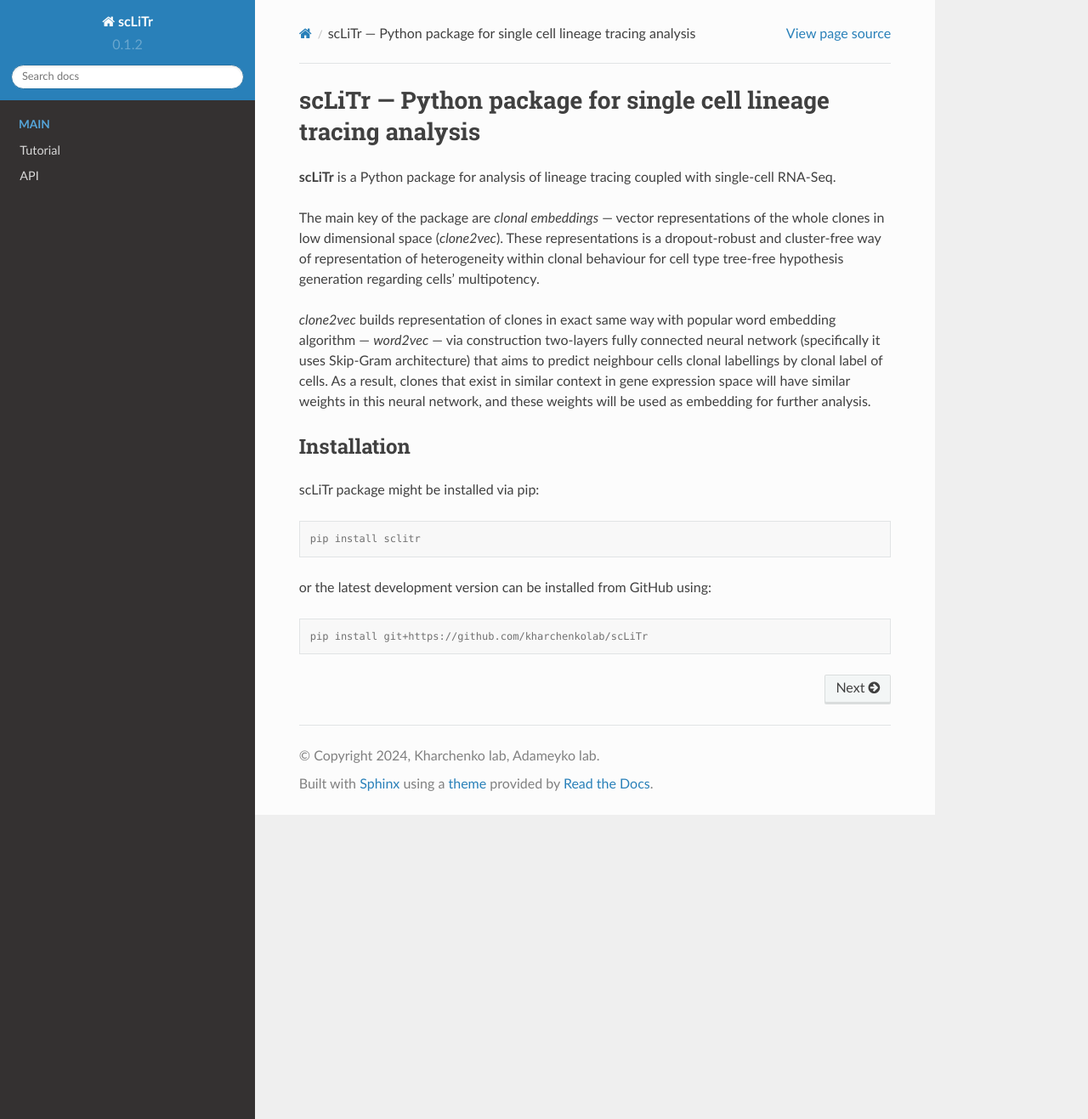
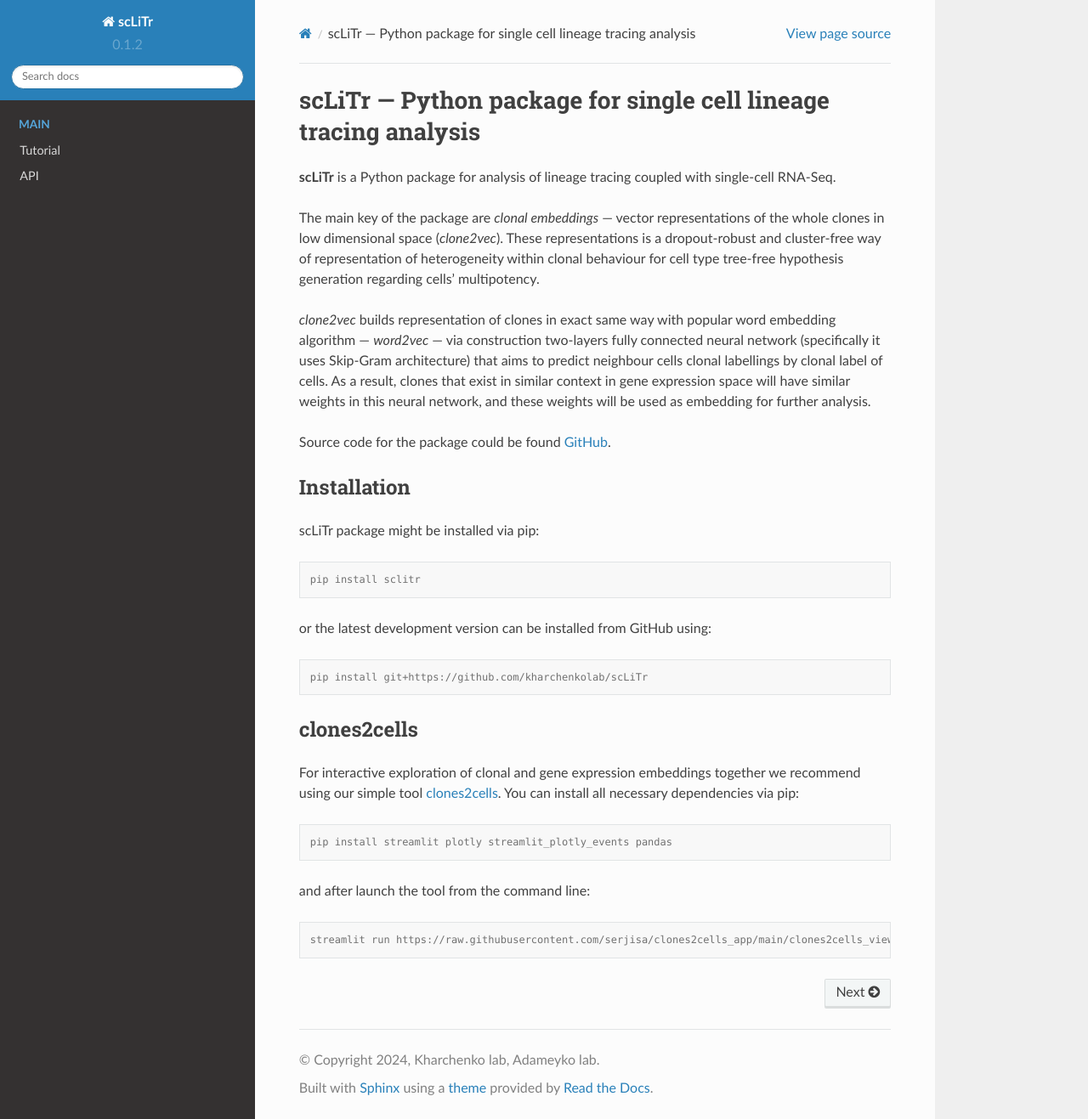
Before and after one commit to kharchenkolab/scLiTr, a Sphinx documentation site: the page built from docs/source/index.rst, in a window 1280 px wide and 1317 px high. Shown: the whole window at 85% size. Built offline with Sphinx 7.4.7 and the Read the Docs theme 2.0.0, drawn with Linux system fonts in a browser that asks for light colours; pages that are not in the unit, such as notebooks, are missing from menus.

Commit message:
Update index.rst

```diff
--- a/docs/source/index.rst
+++ b/docs/source/index.rst
@@ -11,6 +11,8 @@ hypothesis generation regarding cells' multipotency.
 fully connected neural network (specifically it uses Skip-Gram architecture) that aims to predict neighbour cells clonal labellings by clonal label
 of cells. As a result, clones that exist in similar context in gene expression space will have similar weights in this neural network, and these
 weights will be used as embedding for further analysis.
+
+Source code for the package could be found `GitHub <https://github.com/kharchenkolab/scLiTr>`__.
 
 Installation
 ------------
@@ -27,6 +29,20 @@ or the latest development version can be installed from GitHub using:
 
    pip install git+https://github.com/kharchenkolab/scLiTr
 
+clones2cells
+------------
+For interactive exploration of clonal and gene expression embeddings together we recommend using our simple tool `clones2cells <https://github.com/serjisa/clones2cells_app>`__. You can install all necessary dependencies via pip:
+
+.. code-block:: console
+
+   pip install streamlit plotly streamlit_plotly_events pandas
+
+and after launch the tool from the command line:
+
+.. code-block:: console
+
+   streamlit run https://raw.githubusercontent.com/serjisa/clones2cells_app/main/clones2cells_viewer.py --theme.base light
+
 .. toctree::
    :caption: Main
    :maxdepth: 2
```
